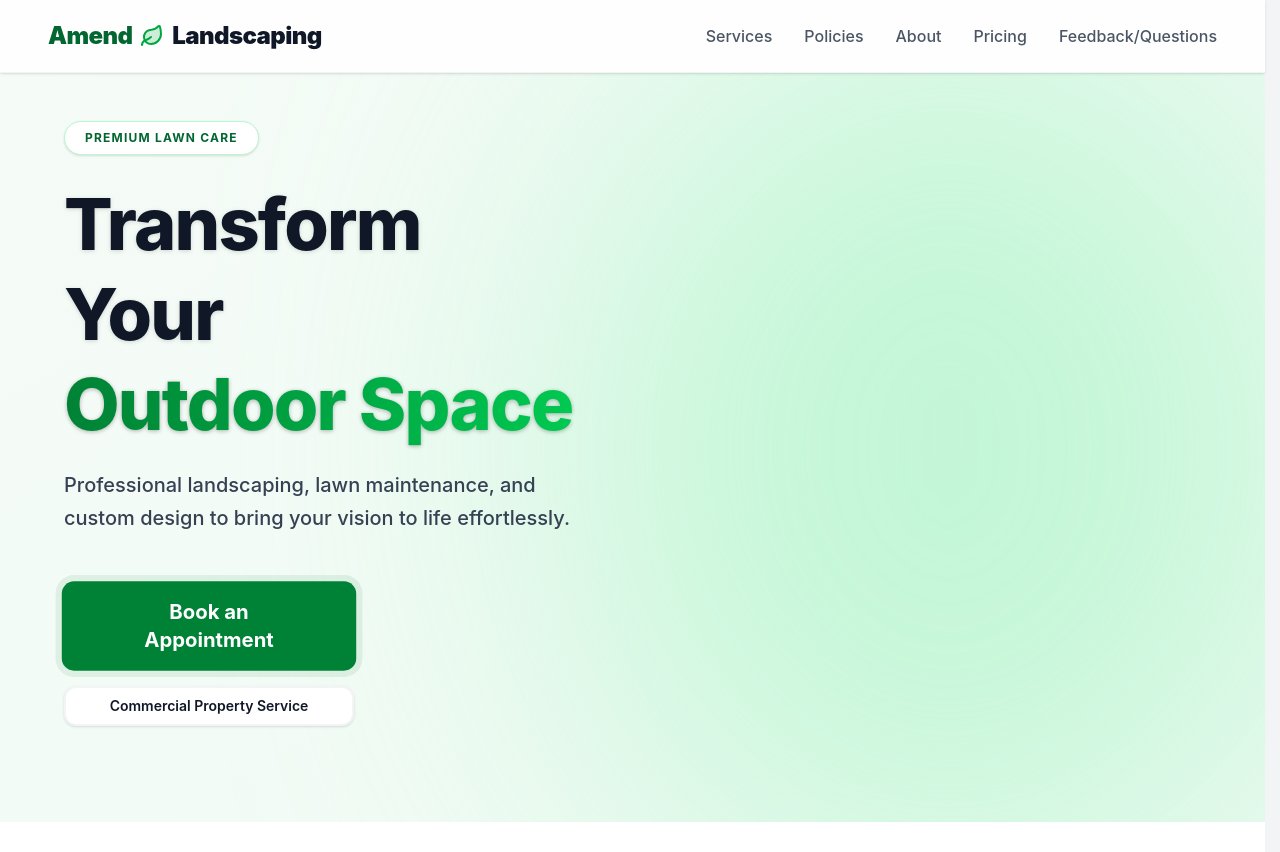
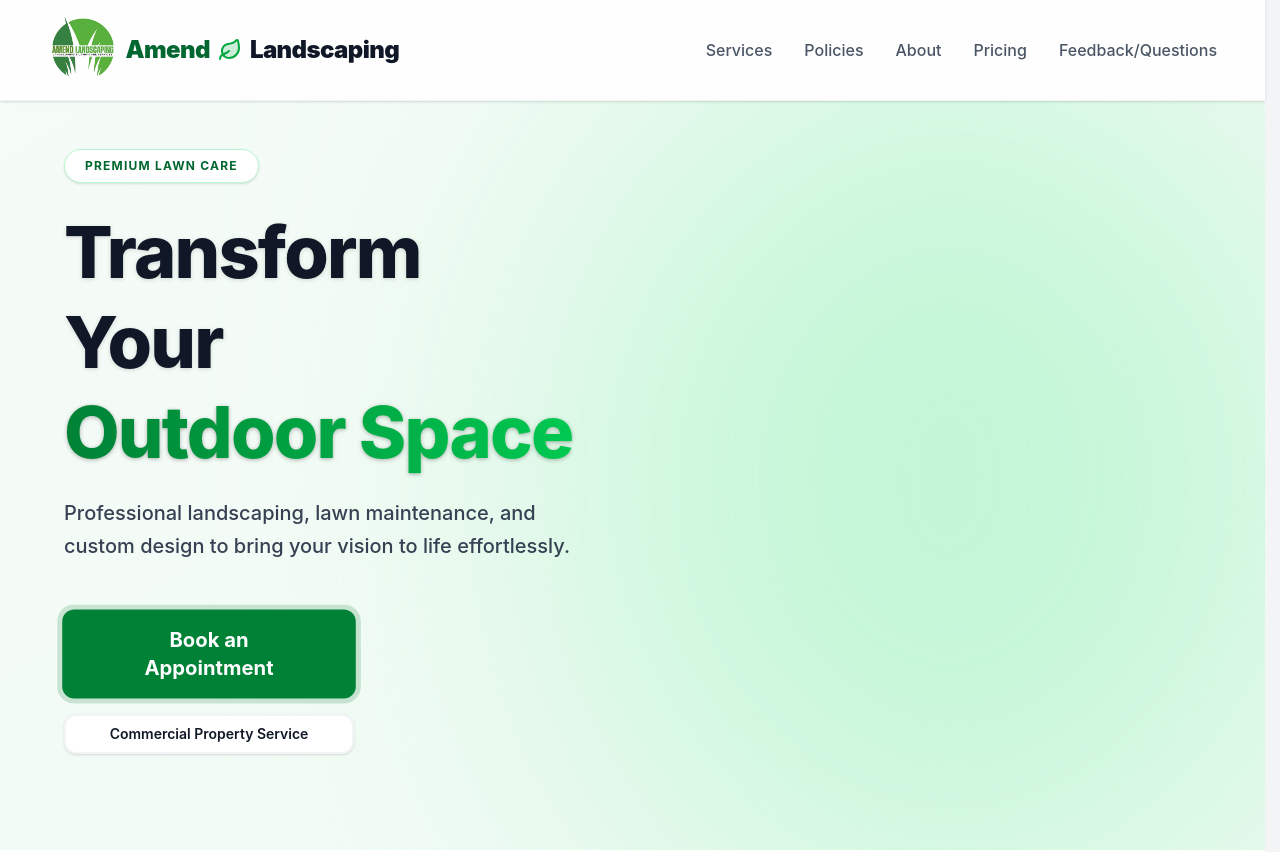
Before and after one commit to GarethNobleLFG/amend-landscaping-web-app, a React (Vite) app in the folder frontend/: page / in a window 1280 px wide. Shown: the top 852 px of the page. Built offline with nearby package versions, Linux system fonts and the light colour scheme; no server answers.

Commit message:
feat: added exisitng logo branding

```diff
--- a/frontend/src/components/Footer.jsx
+++ b/frontend/src/components/Footer.jsx
@@ -1,4 +1,4 @@
-import { Leaf  } from 'lucide-react';
+import { Leaf } from 'lucide-react';
 import { FaFacebook, FaInstagram } from 'react-icons/fa';
 
 const Footer = () => {
@@ -12,6 +12,11 @@ const Footer = () => {
                     {/* Brand */}
                     <div>
                         <h3 className="text-2xl font-extrabold text-green-700 tracking-tight flex items-center justify-center md:justify-start gap-2">
+                            <img
+                                src="/logo.png"
+                                alt="Amend Landscaping Logo"
+                                className="h-14 md:h-16 w-auto object-contain -mt-1"
+                            />
                             Amend <Leaf className="w-5 h-5 text-green-600" />
                             <span className="text-gray-800">Landscaping LLC</span>
                         </h3>
--- a/frontend/src/components/Header.jsx
+++ b/frontend/src/components/Header.jsx
@@ -15,6 +15,16 @@ const Header = ({ showNav = true, showBackToHome = false }) => {
         { name: 'Feedback/Questions', href: isHome ? '#feedback' : '/#feedback' },
     ];
 
+    const handleLogoClick = () => {
+        if (isHome) {
+            // If already home, scroll to top
+            window.scrollTo({ top: 0, behavior: 'smooth' });
+        } else {
+            // Otherwise, navigate home
+            navigate('/');
+        }
+    };
+
     return (
         <motion.header
             initial={{ opacity: 0, y: -20 }}
@@ -23,9 +33,14 @@ const Header = ({ showNav = true, showBackToHome = false }) => {
             className="w-full px-6 lg:px-12 py-5 bg-white/80 backdrop-blur-xl border-b border-gray-200/50 shadow-sm flex justify-between items-center sticky top-0 z-50 transition-all font-medium"
         >
             <div
-                onClick={() => navigate('/')}
+                onClick={handleLogoClick}
                 className="flex items-center gap-2 text-2xl font-black text-green-800 tracking-tight cursor-pointer"
             >
+                <img
+                    src="/logo.png"
+                    alt="Amend Landscaping Logo"
+                    className="h-14 md:h-16 w-auto object-contain -mt-1"
+                />
                 Amend <Leaf className="w-6 h-6 text-green-600 fill-green-600/20" /> <span className="text-gray-900">Landscaping</span>
             </div>
 
```
Also changed, not shown: frontend/public/logo.png (added). Lines whose indentation alone changed are shown as unchanged.
